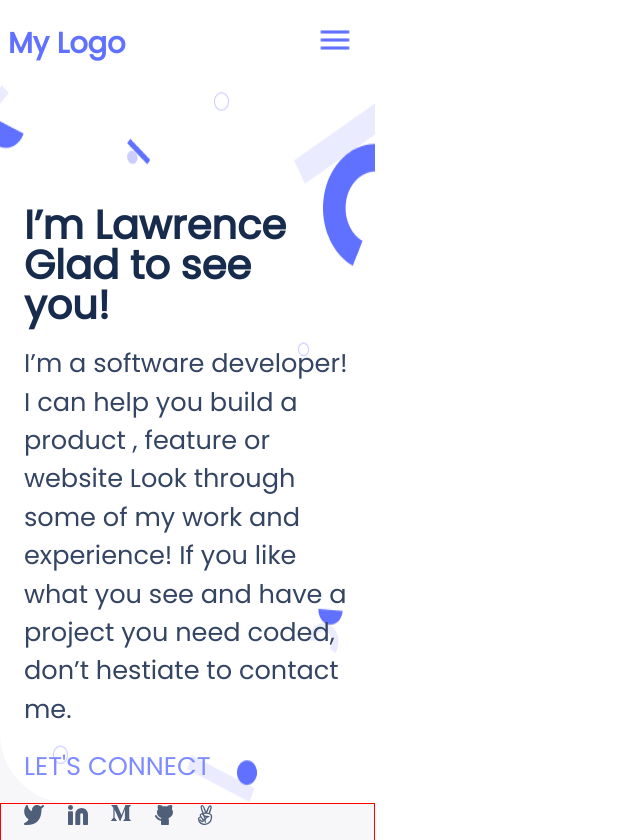
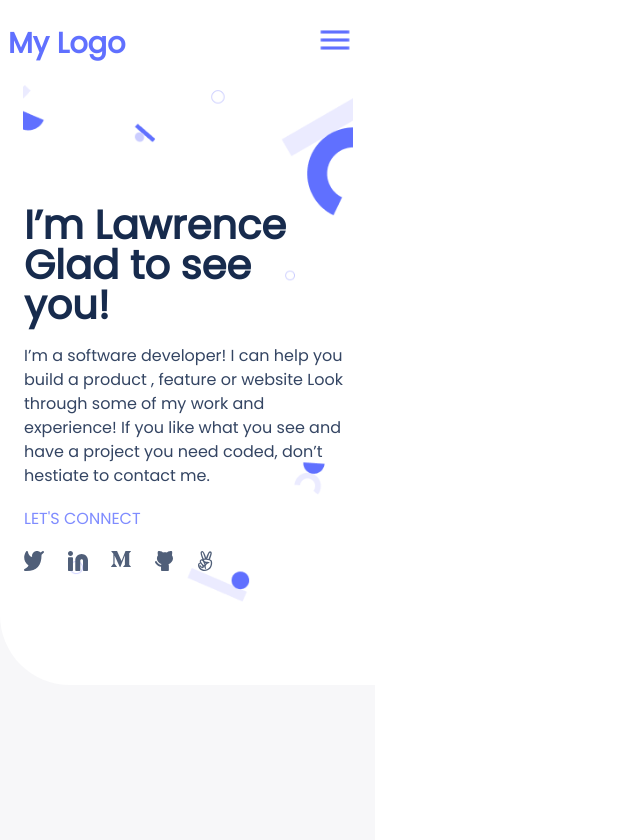
Before and after one commit to kusiLaw/portfolio, a website: page index.html in a window 1280 px wide. Shown: the top 840 px of the page, without its empty margins (0-640 px from the left). Drawn offline with Linux system fonts and the light colour scheme.

Commit message:
fix bugs
this commit fix broken link, typography settings
that introduced when Poppins font added

```diff
--- a/css/style.css
+++ b/css/style.css
@@ -64,7 +64,7 @@ a#logo:active {
 section.presentation {
   background-color: rgb(255, 255, 255);
   border-bottom-left-radius: 70px;
-  height: 718px;
+  height: 600px;
   display: flex;
   flex-direction: column;
 }
@@ -72,10 +72,12 @@ section.presentation {
 .presentation-content {
   display: flex;
   flex-direction: column;
-  height: 718px;
+  /* height: 718px; */
   border-bottom-left-radius: 70px;
   background: url("../images/header-shapes.png") no-repeat;
-  background-size: 375px 100%;
+  /* background-size: 375px 100%; */
+  background-size: contain;
+  background-position: top;
 }
 
 .text-wrapper {
@@ -108,8 +110,8 @@ section.presentation {
 
 .text-secondry {
   font-weight: 400;
-  font-size: 1.6rem;
-  line-height: 2.4rem;
+  font-size: 16px;
+  line-height: 24px;
   color: #344563;
   text-align: left;
   justify-content: flex-start;
@@ -129,9 +131,11 @@ section.presentation {
 }
 
 .social-header {
+  width: 117px;
+  height: 24px;
   font-weight: 500;
-  font-size: 1.6rem;
-  line-height: 2.4rem;
+  font-size: 1.6em;
+  line-height: 24px;
   text-align: left;
   color: #7f8cff;
   justify-content: flex-start;
@@ -169,7 +173,7 @@ ul li a {
   height: 2,788px;
   width: 375px;
   row-gap: 8.8rem;
-  border: 1px solid red;
+  /* border: 1px solid red; */
   padding: 11.4rem 1.4rem;
 
   /* padding: 114px, 24px, 114px, 24px; */
--- a/index.html
+++ b/index.html
@@ -37,7 +37,7 @@
                             <div class="social-icons social-items">
                                 <ul id="social-icon-list">
                                     <li><a href="https://twitter.com/kusilaw"><img src="./images/twitter.svg" alt="twitter"></a></li>
-                                    <li><a href="#"><img src="./images/linkedin-icon.svg" alt="link"></a></li>
+                                    <li><a href="#"><img src="./images/Linkedin-icon.svg" alt="link"></a></li>
                                     <li><a href="#"><img src="./images/man.svg" alt="man"></a></li>
                                     <li><a href="https://github.com/kusiLaw"><img src="./images/github.svg" alt="github"></a></li>
                                     <li><a href="#"><img src="./images/like.svg" alt="like"></a></li>
@@ -199,7 +199,13 @@
 
             </section>
 
-
+            <!-- <div class="about">
+                <div class="top">
+                    <h2 class="text-primary">About Myself</h2>
+                    <p class="text-secondry"></p>
+                    <div class="social-media"></div>
+                </div>
+            </div> -->
         </main>
     </div>
 </body>
```
